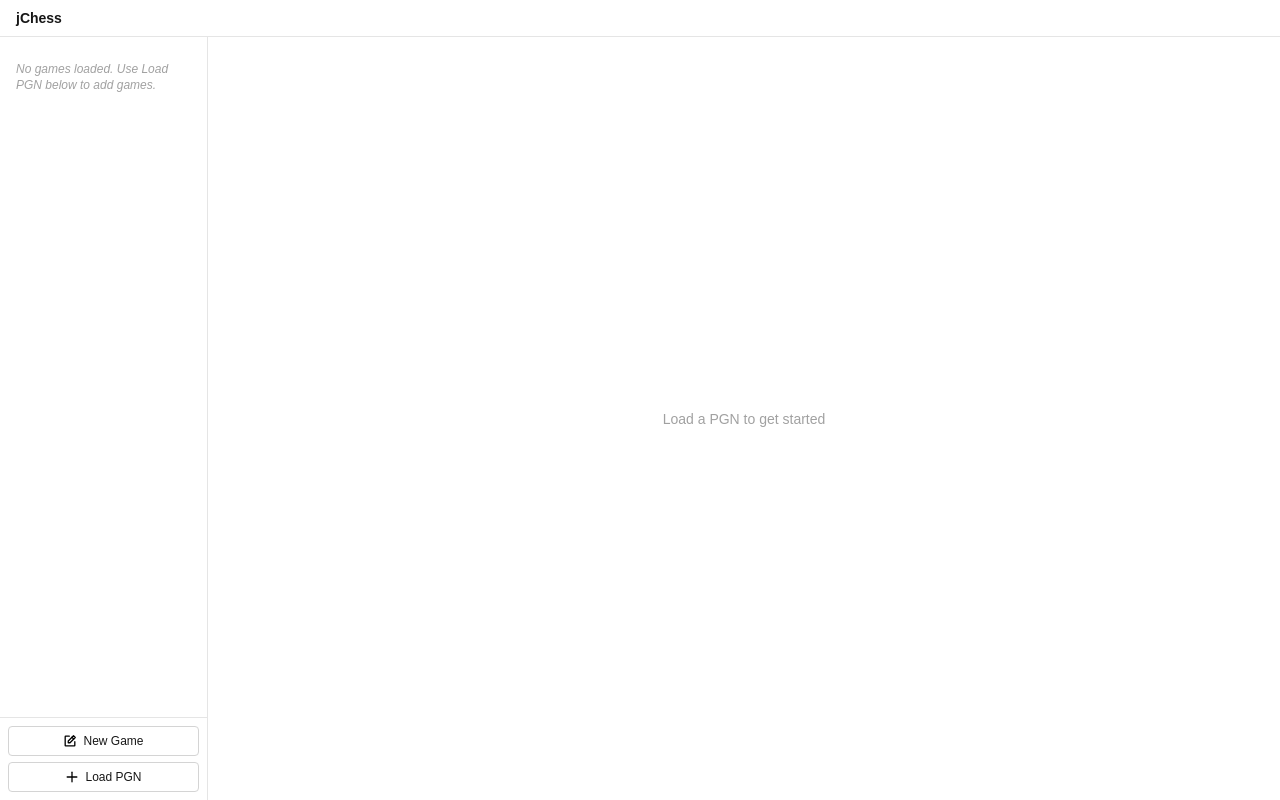
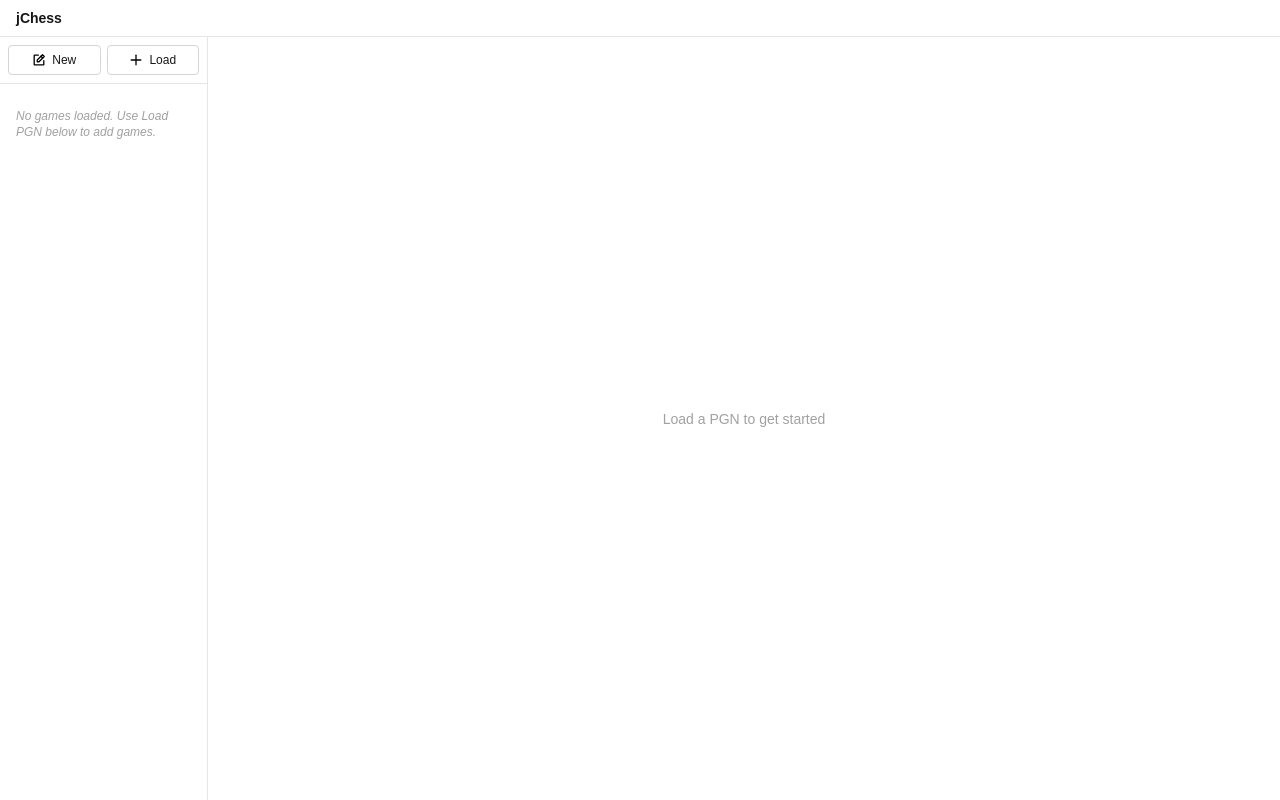
Before and after one commit to bmarini/jchess, a Next.js app in the folder web/: page / in a window 1280 px wide. Built offline with nearby package versions, Linux system fonts and the light colour scheme.

Commit message:
feat(web): move New/Load buttons to top of sidebar
New Game and Load PGN are now side-by-side at the top of the sidebar.
PGN input drawer opens below them, above the game list.

Co-Authored-By: Claude Opus 4.6 (1M context) <noreply@anthropic.com>

```diff
--- a/web/components/ChessApp.tsx
+++ b/web/components/ChessApp.tsx
@@ -268,6 +268,33 @@ export default function ChessApp() {
       <div className="flex flex-1 overflow-hidden">
         {/* Left sidebar: game library */}
         <aside className="w-52 shrink-0 border-r border-neutral-200 dark:border-neutral-800 flex flex-col overflow-hidden">
+          {/* Sidebar actions */}
+          <div className="border-b border-neutral-200 dark:border-neutral-800 p-2 flex gap-1.5">
+            <button
+              onClick={handleNewGame}
+              className="flex-1 flex items-center justify-center gap-1.5 text-xs px-3 py-1.5 rounded border border-neutral-300 dark:border-neutral-700
+                hover:bg-neutral-50 dark:hover:bg-neutral-800 transition-colors"
+            >
+              <Icon name="note-pencil" size={14} className="dark:invert" />
+              New
+            </button>
+            <button
+              onClick={() => setShowInput(v => !v)}
+              className="flex-1 flex items-center justify-center gap-1.5 text-xs px-3 py-1.5 rounded border border-neutral-300 dark:border-neutral-700
+                hover:bg-neutral-50 dark:hover:bg-neutral-800 transition-colors"
+            >
+              <Icon name="plus" size={14} className="dark:invert" />
+              {showInput ? 'Close' : 'Load'}
+            </button>
+          </div>
+
+          {/* PGN input drawer */}
+          {showInput && (
+            <div className="border-b border-neutral-200 dark:border-neutral-800 p-2 bg-neutral-50 dark:bg-neutral-900">
+              <PGNInput onLoad={handleLoadPGN} />
+            </div>
+          )}
+
           <div className="flex-1 overflow-y-auto p-2">
             {savedGames.length > 0 ? (
               <div className="flex flex-col gap-0.5">
@@ -306,32 +333,6 @@ export default function ChessApp() {
             )}
           </div>
 
-          {/* Sidebar actions */}
-          <div className="border-t border-neutral-200 dark:border-neutral-800 p-2 flex flex-col gap-1.5">
-            <button
-              onClick={handleNewGame}
-              className="w-full flex items-center justify-center gap-1.5 text-xs px-3 py-1.5 rounded border border-neutral-300 dark:border-neutral-700
-                hover:bg-neutral-50 dark:hover:bg-neutral-800 transition-colors"
-            >
-              <Icon name="note-pencil" size={14} className="dark:invert" />
-              New Game
-            </button>
-            <button
-              onClick={() => setShowInput(v => !v)}
-              className="w-full flex items-center justify-center gap-1.5 text-xs px-3 py-1.5 rounded border border-neutral-300 dark:border-neutral-700
-                hover:bg-neutral-50 dark:hover:bg-neutral-800 transition-colors"
-            >
-              <Icon name="plus" size={14} className="dark:invert" />
-              {showInput ? 'Close' : 'Load PGN'}
-            </button>
-          </div>
-
-          {/* PGN input drawer */}
-          {showInput && (
-            <div className="border-t border-neutral-200 dark:border-neutral-800 p-2 bg-neutral-50 dark:bg-neutral-900">
-              <PGNInput onLoad={handleLoadPGN} />
-            </div>
-          )}
         </aside>
 
         {/* Center: board */}
```
